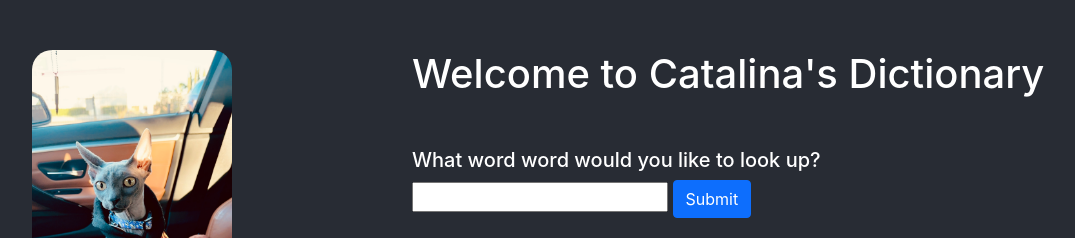
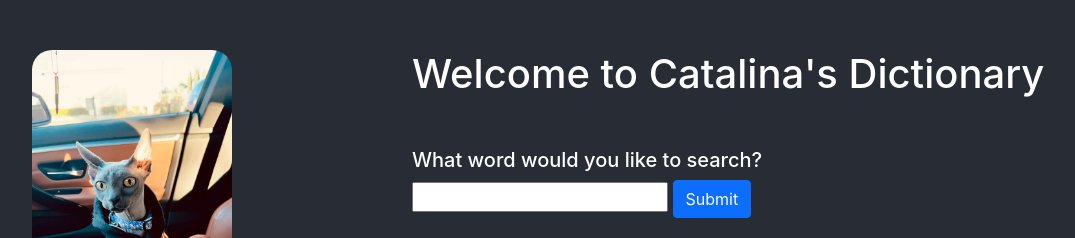
Before and after one commit to Saldaba95/dictionary-project-sa, a React (Create React App) app: page / in a window 1280 px wide. Shown: the top 238 px of the page, without its empty margins (50-1125 px from the left). Built offline with nearby package versions, Linux system fonts and the light colour scheme.

Commit message:
Update App.js
removed the second word and changed look up to search

```diff
--- a/src/App.js
+++ b/src/App.js
@@ -14,7 +14,7 @@ function App() {
             <div className="col-8">
               {" "}
               <h1>Welcome to Catalina's Dictionary</h1>
-              <h5>What word word would you like to look up?</h5>
+              <h5>What word would you like to search?</h5>
               <Dictionary />
             </div>
           </div>
```
